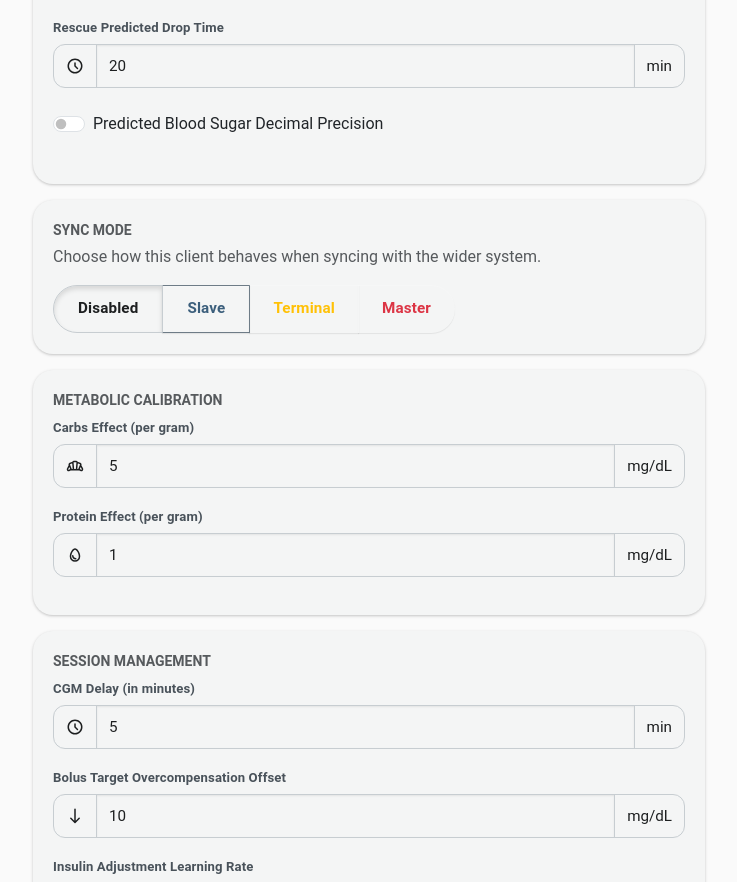
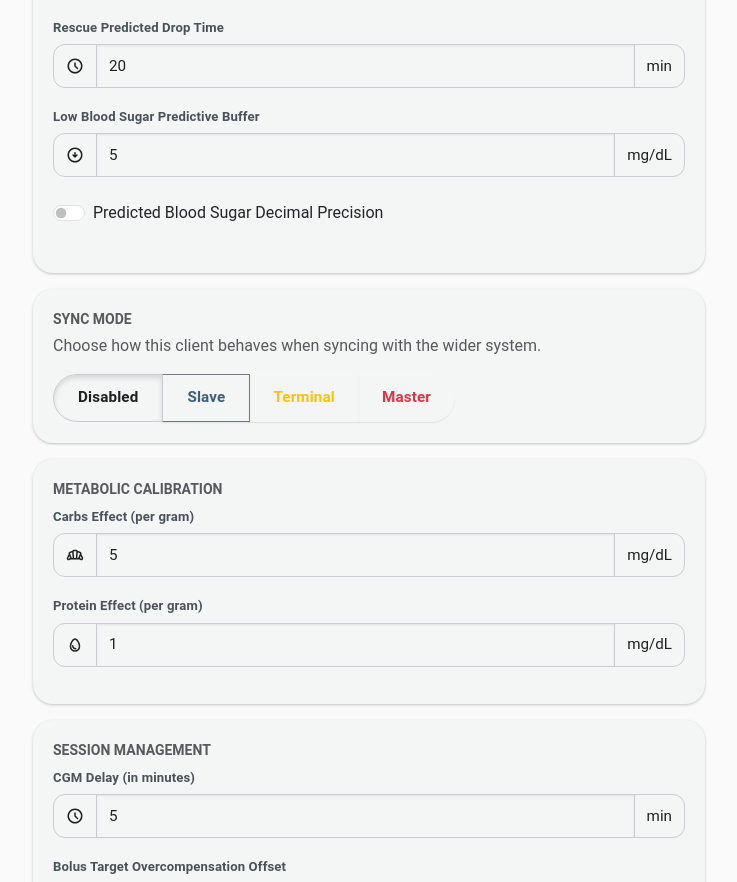
Before and after one commit to DEM0NAssissan7/SynthIQ, a React (Vite) app: page /settings in a window 1280 px wide. Shown: the part 1201-2083 px from the top of the page, without its empty margins (271-1008 px from the left). Built offline with nearby package versions, Linux system fonts and the light colour scheme; no server answers.

Commit message:
add option to change low predictive buffer

```diff
--- a/src/pages/SettingsPage.tsx
+++ b/src/pages/SettingsPage.tsx
@@ -300,6 +300,12 @@ export default function SettingsPage() {
           iconClass="schedule"
           unit="min"
         />
+        <NumberSetting
+          keyInterface={PreferencesStore.lowBuffer}
+          title="Low Blood Sugar Predictive Buffer"
+          iconClass="arrow_circle_down"
+          unit="mg/dL"
+        />
         <ToggleSetting
           title="Predicted Blood Sugar Decimal Precision"
           keyInterface={PreferencesStore.decimalPredictedBG}
```
